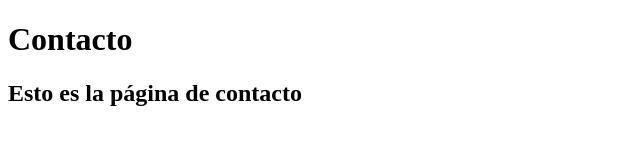
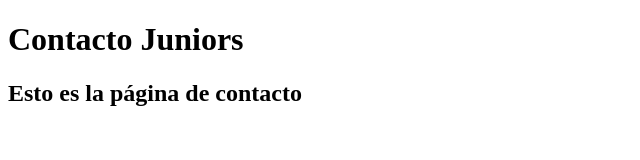
Before and after one commit to junaries/testeando, a plain HTML site: page contacto.html in a window 1280 px wide. Shown: the whole page, without its empty margins (0-640 px from the left). Drawn offline with Linux system fonts and the light colour scheme.

Commit message:
Pagina de contacto acabada

```diff
--- a/contacto.html
+++ b/contacto.html
@@ -6,7 +6,7 @@
 	</head>
 
 	<body>
-		<h1>Contacto</h1>
+		<h1>Contacto Juniors</h1>
 		<h2>Esto es la página de contacto</h2>
 	</body>
 
```
